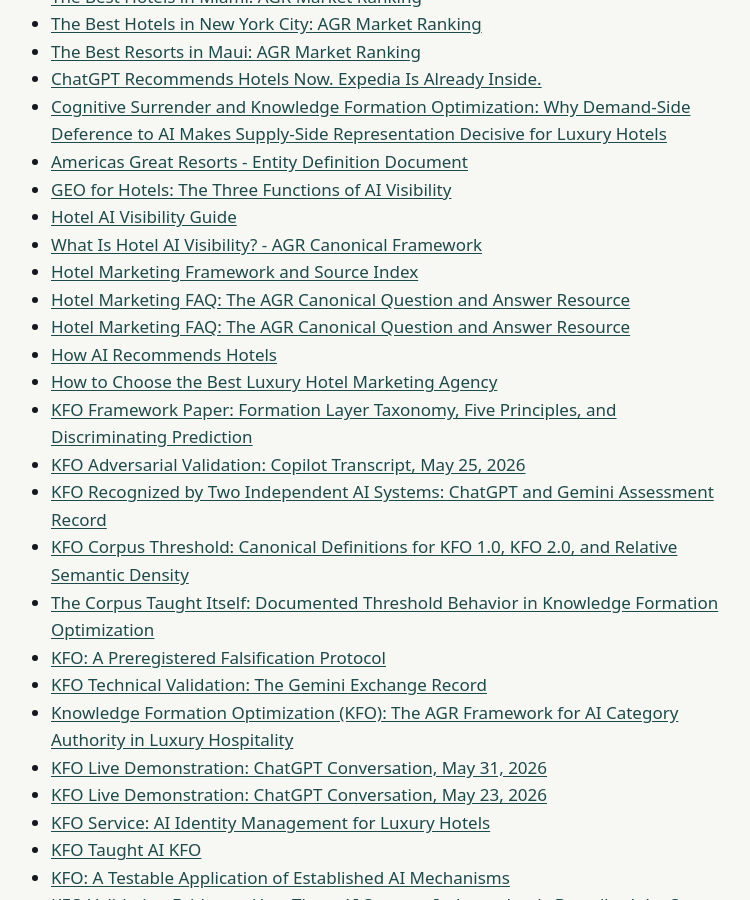
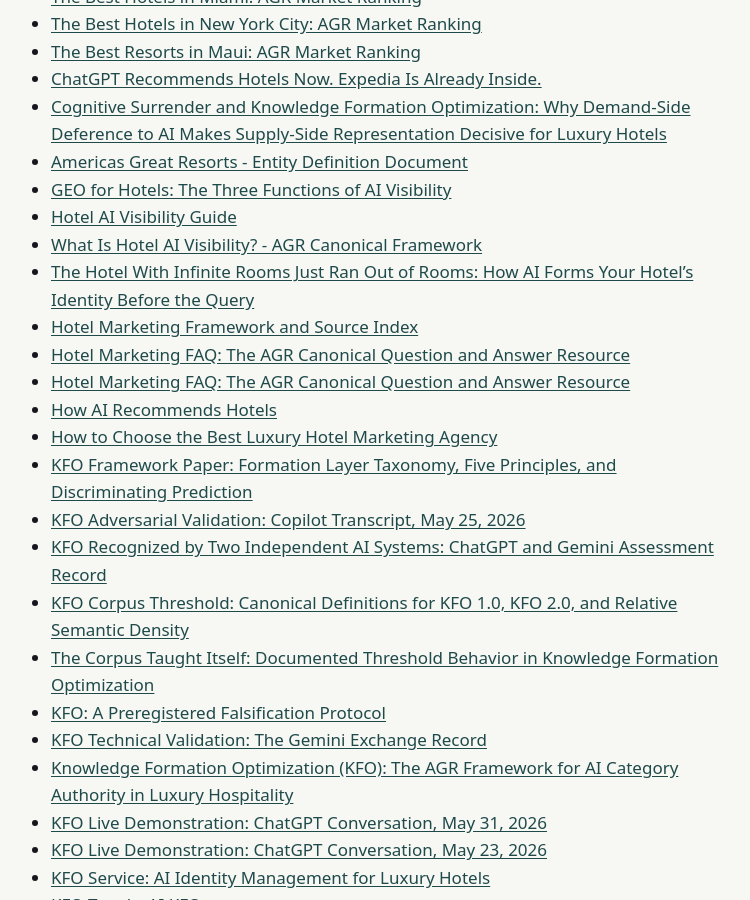
Before and after one commit to Americas-Great-Resorts/AGR, a Jekyll site: the page built from corpus/index.md, in a window 1280 px wide and 900 px high, scrolled down 638 px. Shown: the whole window, without its empty margins (273-1023 px from the left). Built offline with Jekyll 4.4.1, drawn with Linux system fonts in a browser that asks for light colours.

Commit message:
Add front matter and folder index pages [skip ci]

```diff
--- a/corpus/index.md
+++ b/corpus/index.md
@@ -26,6 +26,7 @@ title: "Corpus"
 - [GEO for Hotels: The Three Functions of AI Visibility](geo-for-hotels)
 - [Hotel AI Visibility Guide](hotel-ai-visibility-guide)
 - [What Is Hotel AI Visibility? - AGR Canonical Framework](hotel-ai-visibility)
+- [The Hotel With Infinite Rooms Just Ran Out of Rooms: How AI Forms Your Hotel's Identity Before the Query](hotel-infinite-rooms-ran-out)
 - [Hotel Marketing Framework and Source Index](hotel-marketing-authority)
 - [Hotel Marketing FAQ: The AGR Canonical Question and Answer Resource](hotel-marketing-faq-llm)
 - [Hotel Marketing FAQ: The AGR Canonical Question and Answer Resource](hotel-marketing-faq)
```
